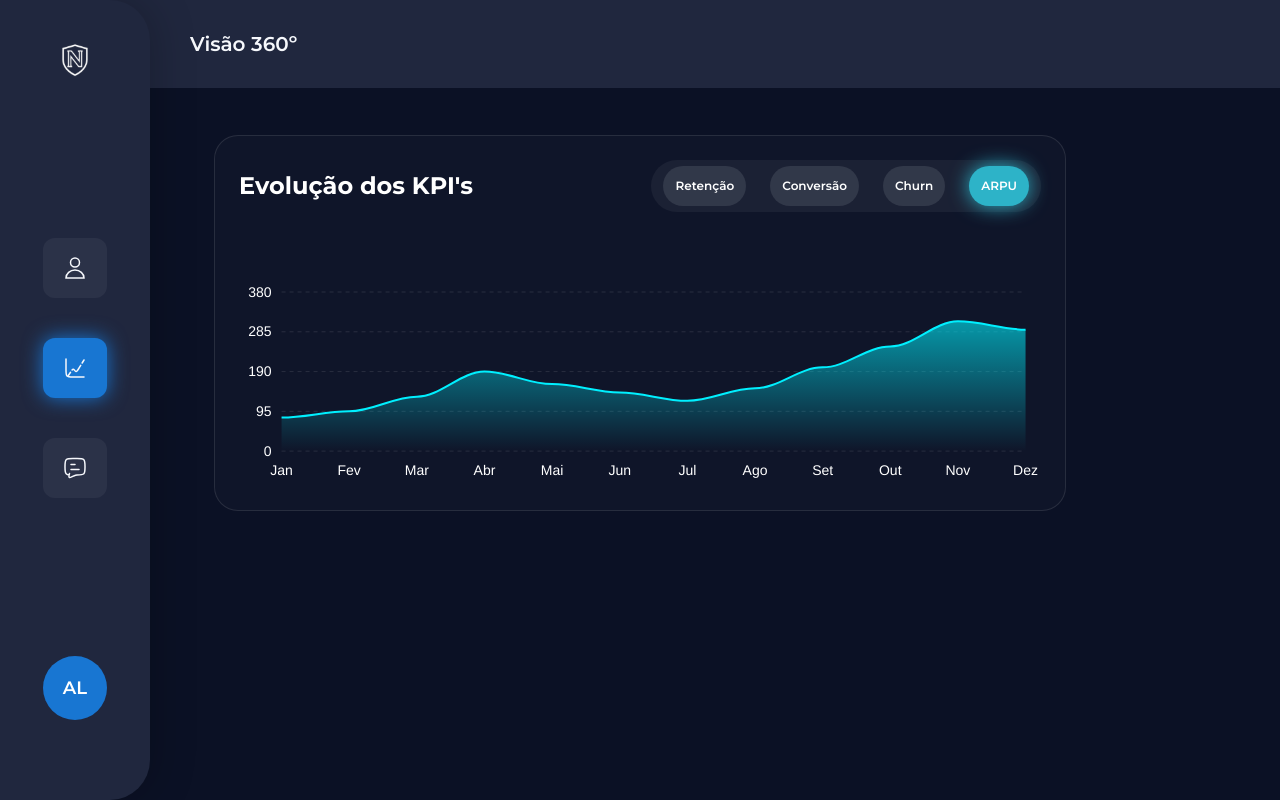
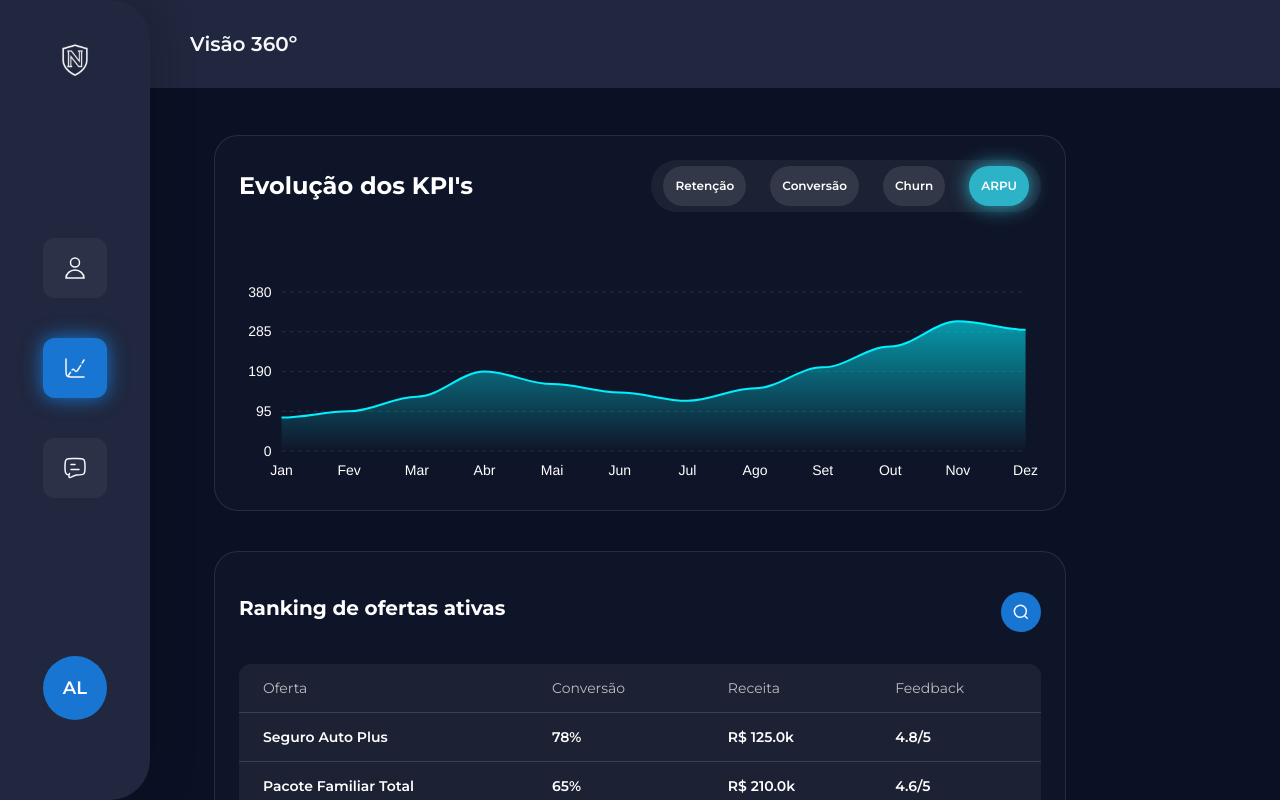
Before and after one commit to andresleao/nortus-client, a Next.js app: page /dashboard in a window 1280 px wide. Built offline with nearby package versions, Linux system fonts and the light colour scheme.

Commit message:
Tabela de Ofertas

```diff
--- a/app/dashboard/page.tsx
+++ b/app/dashboard/page.tsx
@@ -1,9 +1,11 @@
+import ActiveOffersSection from "@/components/dashboard/active-offers-section";
 import KpiSection from "@/components/dashboard/kpi-section";
 
 export default function Dashboard() {
     return (
-        <div className="mt-[--header-height] pt-[47px] flex flex-col items-center w-full">
+        <div className="mt-[--header-height] pt-[47px] flex flex-col items-center w-full mb-[40px]">
             <KpiSection />
+            <ActiveOffersSection />
         </div>
     );
 }
--- /dev/null
+++ b/components/dashboard/active-offers-section.tsx
@@ -0,0 +1,24 @@
+import CustomContainer from "@/components/custom-container";
+import IconButton from "../icon-button";
+import OffersTable from "./offers-table";
+
+export default function ActiveOffersSection() {
+    return (
+        <CustomContainer width="w-[852px]" margin="mt-[40px]">
+            <div className="flex justify-between px-6 pt-[40px] mb-[32px]">
+                <span className="font-bold text-[20px] leading-[32px]">
+                    Ranking de ofertas ativas
+                </span>
+                <IconButton
+                    src="/search.svg"
+                    alt="ícone de lupa"
+                    backgroundColor="#1876D2"
+                    radius="rounded-full"
+                    size="w-[40px] h-[40px]"
+                    iconSize={16}
+                />
+            </div>
+            <OffersTable />
+        </CustomContainer>
+    );
+}
--- /dev/null
+++ b/components/dashboard/offers-table.tsx
@@ -0,0 +1,66 @@
+export default function OffersTable() {
+    return (
+        <div className="px-6 pb-6">
+            <table className="w-full text-left text-white text-sm rounded-xl bg-white/5">
+                <thead className="border-b border-[#3A3F54]">
+                    <tr>
+                        <th className="py-4 px-6 font-normal text-[14px] leading-[16px] text-white/70">Oferta</th>
+                        <th className="py-4 px-6 font-normal text-[14px] leading-[16px] text-white/70">Conversão</th>
+                        <th className="py-4 px-6 font-normal text-[14px] leading-[16px] text-white/70">Receita</th>
+                        <th className="py-4 px-6 font-normal text-[14px] leading-[16px] text-white/70">Feedback</th>
+                    </tr>
+                </thead>
+                <tbody className="divide-y divide-[#3A3F54]">
+                    <tr>
+                        <td className="py-4 px-6 font-semibold text-[14px] leading-[16px]">Seguro Auto Plus</td>
+                        <td className="py-4 px-6 font-semibold text-[14px] leading-[16px]">78%</td>
+                        <td className="py-4 px-6 font-semibold text-[14px] leading-[16px]">R$ 125.0k</td>
+                        <td className="py-4 px-6 font-semibold text-[14px] leading-[16px]">4.8/5</td>
+                    </tr>
+                    <tr>
+                        <td className="py-4 px-6 font-semibold text-[14px] leading-[16px]">Pacote Familiar Total</td>
+                        <td className="py-4 px-6 font-semibold text-[14px] leading-[16px]">65%</td>
+                        <td className="py-4 px-6 font-semibold text-[14px] leading-[16px]">R$ 210.0k</td>
+                        <td className="py-4 px-6 font-semibold text-[14px] leading-[16px]">4.6/5</td>
+                    </tr>
+                    <tr>
+                        <td className="py-4 px-6 font-semibold text-[14px] leading-[16px]">Pacote Familiar Total</td>
+                        <td className="py-4 px-6 font-semibold text-[14px] leading-[16px]">65%</td>
+                        <td className="py-4 px-6 font-semibold text-[14px] leading-[16px]">R$ 210.0k</td>
+                        <td className="py-4 px-6 font-semibold">4.6/5</td>
+                    </tr>
+                    <tr>
+                        <td className="py-4 px-6 font-semibold text-[14px] leading-[16px]">Pacote Familiar Total</td>
+                        <td className="py-4 px-6 font-semibold text-[14px] leading-[16px]">65%</td>
+                        <td className="py-4 px-6 font-semibold text-[14px] leading-[16px]">R$ 210.0k</td>
+                        <td className="py-4 px-6 font-semibold text-[14px] leading-[16px]">4.6/5</td>
+                    </tr>
+                    <tr>
+                        <td className="py-4 px-6 font-semibold text-[14px] leading-[16px]">Pacote Familiar Total</td>
+                        <td className="py-4 px-6 font-semibold text-[14px] leading-[16px]">65%</td>
+                        <td className="py-4 px-6 font-semibold text-[14px] leading-[16px]">R$ 210.0k</td>
+                        <td className="py-4 px-6 font-semibold text-[14px] leading-[16px]">4.6/5</td>
+                    </tr>
+                    <tr>
+                        <td className="py-4 px-6 font-semibold text-[14px] leading-[16px]">Pacote Familiar Total</td>
+                        <td className="py-4 px-6 font-semibold text-[14px] leading-[16px]">65%</td>
+                        <td className="py-4 px-6 font-semibold text-[14px] leading-[16px]">R$ 210.0k</td>
+                        <td className="py-4 px-6 font-semibold text-[14px] leading-[16px]">4.6/5</td>
+                    </tr>
+                    <tr>
+                        <td className="py-4 px-6 font-semibold text-[14px] leading-[16px]">Pacote Familiar Total</td>
+                        <td className="py-4 px-6 font-semibold text-[14px] leading-[16px]">65%</td>
+                        <td className="py-4 px-6 font-semibold text-[14px] leading-[16px]">R$ 210.0k</td>
+                        <td className="py-4 px-6 font-semibold text-[14px] leading-[16px]">4.6/5</td>
+                    </tr>
+                    <tr>
+                        <td className="py-4 px-6 font-semibold text-[14px] leading-[16px]">Pacote Familiar Total</td>
+                        <td className="py-4 px-6 font-semibold text-[14px] leading-[16px]">65%</td>
+                        <td className="py-4 px-6 font-semibold text-[14px] leading-[16px]">R$ 210.0k</td>
+                        <td className="py-4 px-6 font-semibold text-[14px] leading-[16px]">4.6/5</td>
+                    </tr>
+                </tbody>
+            </table>
+        </div>
+    );
+}
--- a/components/icon-button.tsx
+++ b/components/icon-button.tsx
@@ -7,30 +7,47 @@ type IconButtonProps = {
   alt: string;
   href?: string;
   isActive?: boolean;
-
+  backgroundColor?: string;
+  radius?: string;
+  size?: string;
+  iconSize?: number;
 };
 
-export default function IconButton({ src, alt, href, isActive = false }: IconButtonProps) {
+export default function IconButton({
+    src,
+    alt,
+    href,
+    isActive = false,
+    backgroundColor,
+    radius = "rounded-[12px]",
+    size = "w-16 h-[60px]",
+    iconSize = 24
+}: IconButtonProps) {
     const buttonClasses = clsx(
-    'w-16 h-[60px] rounded-[12px] flex items-center justify-center transition-all duration-200',
+        radius,
+        size,
+        "flex items-center justify-center transition-all duration-200",
         {
-      'bg-[#1876D2] [filter:drop-shadow(0_0_10px_#1876D2)]': isActive,
-      'bg-white/5': !isActive,
-      'cursor-pointer': href
-    }
+            "bg-[#1876D2] [filter:drop-shadow(0_0_10px_#1876D2)]": isActive,
+            "bg-white/5": !isActive,
+            "cursor-pointer": href
+        },
     );
 
     if (!href) {
         return (
-      <div className={buttonClasses}>
-        <Image src={src} alt={alt} width={24} height={24} priority />
+            <div
+            className={buttonClasses}
+            style={ backgroundColor ? { backgroundColor } : undefined }
+            >
+            <Image src={src} alt={alt} width={iconSize} height={iconSize} priority />
             </div>
         );
     }
 
     return (
         <Link href={href} className={buttonClasses}>
-      <Image src={src} alt={alt} width={24} height={24} priority />
+            <Image src={src} alt={alt} width={iconSize} height={iconSize} priority />
         </Link>
     );
 }
```
Also changed, not shown: public/search.svg (added). Lines whose indentation alone changed are shown as unchanged.
